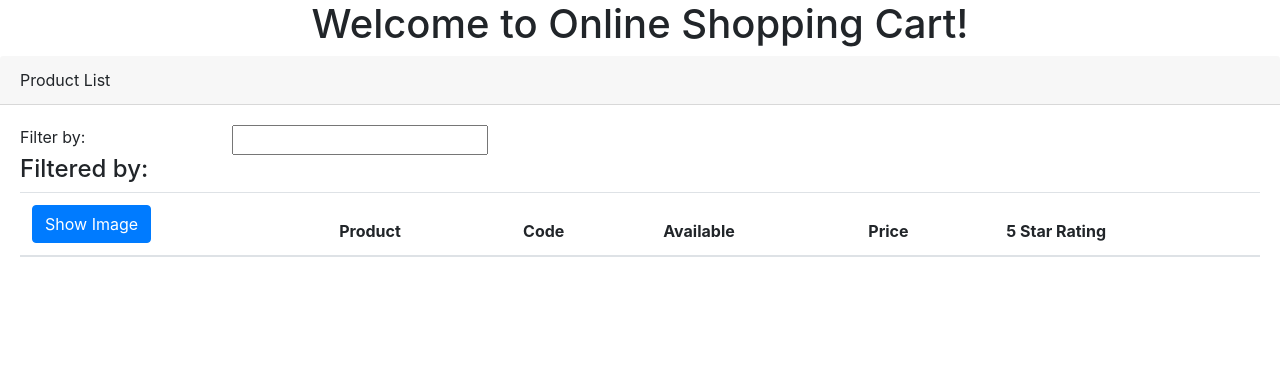
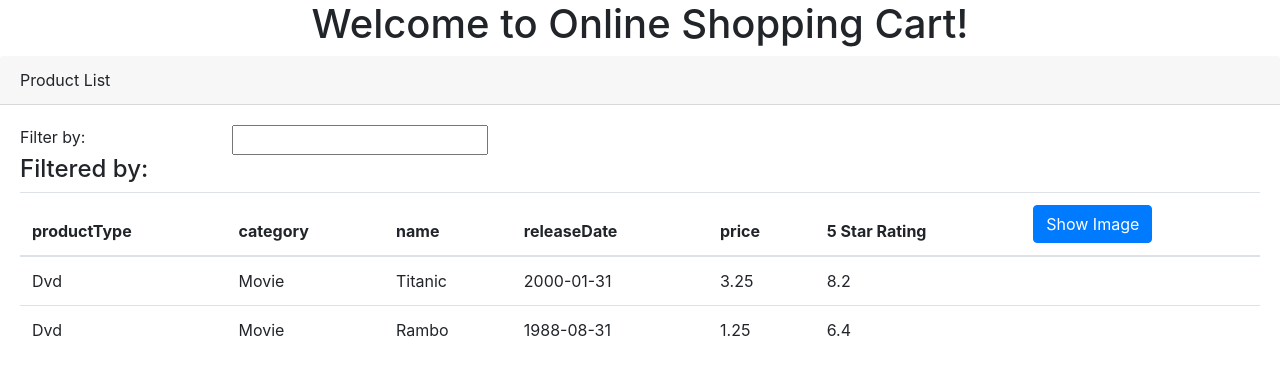
Before and after one commit to jayampathib/Angular_ShopingCart, an Angular app in the folder ShopCart/: page / in a window 1280 px wide. Shown: the top 374 px of the page. Built offline with nearby package versions, Linux system fonts and the light colour scheme.

Commit message:
5.0 Model binding . add data array and diplayed them in table

```diff
--- a/ShopCart/src/app/Products/product-list.component.html
+++ b/ShopCart/src/app/Products/product-list.component.html
@@ -2,7 +2,7 @@
     <div class='card-header'>
         {{pageTitle}}
     </div>
-    <div class='card-body'>
+    <div class='card-body' *ngIf='products && products.length'>
         <div class='row'>
             <div class='col-md-2'>Filter by:</div>
             <div class='col-md-4'>
@@ -18,20 +18,30 @@
             <table class='table'>
             <thead>
                 <tr>
+                <th>productType</th>
+                <th>category</th>
+                <th>name</th>
+                <th>releaseDate</th>
+                <th>price</th>
+                <th>5 Star Rating</th>
                 <th>
                     <button class='btn btn-primary'>
                     Show Image
                     </button>
                 </th>
-                <th>Product</th>
-                <th>Code</th>
-                <th>Available</th>
-                <th>Price</th>
-                <th>5 Star Rating</th>
                 </tr>
             </thead>
             <tbody>
-
+                <tr *ngFor='let product of products'>
+                    <!-- <td> {{product.productId 		}}</td> -->
+                    <td> {{product.productType     }}</td>
+                    <td> {{product.category        }}</td>
+                    <td> {{product.name            }}</td>
+                    <td> {{product.releaseDate     }}</td>
+                    <td> {{product.price           }}</td>
+                    <td> {{product.starRating      }}</td>
+                    <td> {{product.coverImageUrl   }}</td>
+                </tr>
             </tbody>
             </table>
         </div>
--- a/ShopCart/src/app/Products/product-list.component.ts
+++ b/ShopCart/src/app/Products/product-list.component.ts
@@ -7,4 +7,26 @@ import { Component } from "@angular/core";
 export class ProductListComponent
 {
     pageTitle:string ='Product List';
+    products :any[]=[
+        {
+            "productId" : 1,
+            "productType" : "Dvd",
+            "category" : "Movie" ,
+            "name" :"Titanic" ,
+            "releaseDate" :"2000-01-31" ,
+            "price":3.25,
+            "starRating":8.2,
+            "coverImageUrl":""
+        },
+        {
+            "productId" : 2,
+            "productType" : "Dvd",
+            "category" : "Movie" ,
+            "name" :"Rambo" ,
+            "releaseDate" :"1988-08-31" ,
+            "price":1.25,
+            "starRating":6.4,
+            "coverImageUrl":""
+        }
+    ];
 }
```
